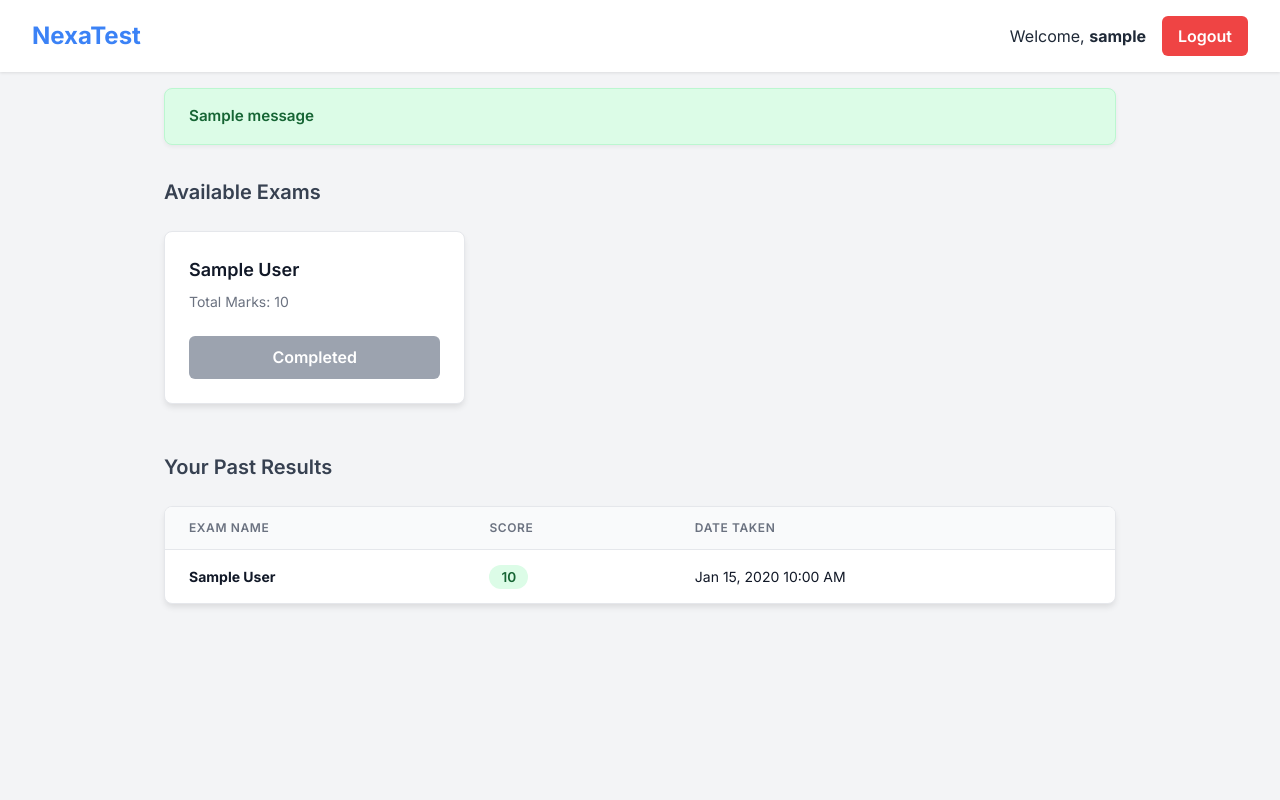
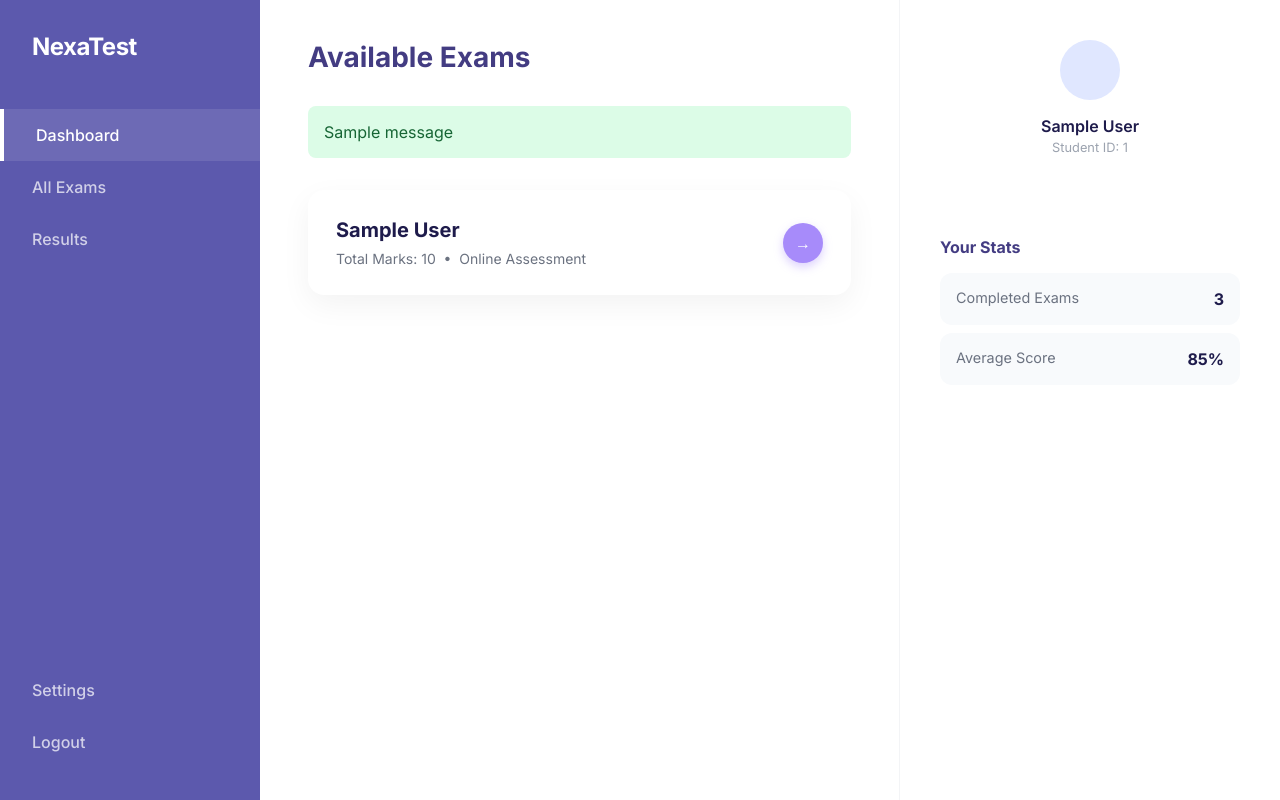
Before and after one commit to Saniya-S19/Online_exam_system, a Django app: page /dashboard/ in a window 1280 px wide. Run offline with Django 5.2, Linux system fonts and the light colour scheme; a user stored in the database is signed in; tables that the repository leaves empty hold one stand-in row (values such as "Sample post"); one stand-in notice (Sample message) is shown.

Commit message:
Enhanced UI

```diff
--- a/accounts/templates/add_course.html
+++ b/accounts/templates/add_course.html
@@ -15,7 +15,6 @@
 </head>
 <body>
     <div class="form-container">
-        <!-- This dynamically changes the title based on if you are editing or creating! -->
         <h2>{% if course %}Edit Exam: {{ course.course_name }}{% else %}Create New Exam{% endif %}</h2>
 
         <form method="POST">
--- a/accounts/templates/dashboard.html
+++ b/accounts/templates/dashboard.html
@@ -1,141 +1,198 @@
 <!DOCTYPE html>
 <html lang="en">
 <head>
-    <meta charset="UTF-8">
-    <meta name="viewport" content="width=device-width, initial-scale=1.0">
-    <title>NexaTest - Student Dashboard</title>
-    <link href="https://fonts.googleapis.com/css2?family=Inter:wght@300;400;600;700&display=swap" rel="stylesheet">
+    <title>NexaTest - Dashboard</title>
+    <link href="https://fonts.googleapis.com/css2?family=Inter:wght@400;500;600;700&display=swap" rel="stylesheet">
+    <style>
 
-    <style>
-        * { margin: 0; padding: 0; box-sizing: border-box; font-family: 'Inter', sans-serif; }
-        body { background-color: #f3f4f6; color: #1f2937; line-height: 1.5; }
-
-        .navbar { background: #ffffff; padding: 1rem 2rem; display: flex; justify-content: space-between; align-items: center; box-shadow: 0 1px 3px rgba(0,0,0,0.1); }
-        .navbar h1 { font-size: 1.5rem; color: #111827; font-weight: 700; }
-        .navbar .user-info { display: flex; align-items: center; gap: 1rem; }
-        .btn-logout { background: #ef4444; color: white; padding: 0.5rem 1rem; border-radius: 0.375rem; text-decoration: none; font-weight: 600; transition: background 0.2s; }
-        .btn-logout:hover { background: #dc2626; }
-
-        .container { max-width: 1000px; margin: 2rem auto; padding: 0 1.5rem; }
-        .section-header { margin-bottom: 1.5rem; }
-        .section-header h2 { font-size: 1.25rem; font-weight: 600; color: #374151; }
-
-        .grid { display: grid; grid-template-columns: repeat(auto-fill, minmax(280px, 1fr)); gap: 1.5rem; margin-bottom: 3rem; }
-        .card { background: white; border-radius: 0.5rem; padding: 1.5rem; box-shadow: 0 4px 6px -1px rgba(0,0,0,0.1); border: 1px solid #e5e7eb; transition: transform 0.2s, box-shadow 0.2s; }
-        .card:hover { transform: translateY(-3px); box-shadow: 0 10px 15px -3px rgba(0,0,0,0.1); }
-        .card h3 { font-size: 1.125rem; font-weight: 600; margin-bottom: 0.5rem; color: #111827; }
-        .card p { color: #6b7280; font-size: 0.875rem; margin-bottom: 1.5rem; }
-        .btn-primary { display: block; background: #3b82f6; color: white; padding: 0.6rem 1rem; border-radius: 0.375rem; text-decoration: none; font-weight: 600; text-align: center; transition: background 0.2s; }
-        .btn-primary:hover { background: #2563eb; }
-
-        .table-container { background: white; border-radius: 0.5rem; box-shadow: 0 4px 6px -1px rgba(0,0,0,0.1); overflow: hidden; border: 1px solid #e5e7eb; }
-        table { width: 100%; border-collapse: collapse; }
-        thead { background-color: #f9fafb; border-bottom: 1px solid #e5e7eb; }
-        th { text-align: left; padding: 0.75rem 1.5rem; font-size: 0.75rem; font-weight: 600; color: #6b7280; text-transform: uppercase; letter-spacing: 0.05em; }
-        td { padding: 1rem 1.5rem; border-bottom: 1px solid #e5e7eb; font-size: 0.875rem; color: #111827; }
-        tr:last-child td { border-bottom: none; }
-
-        .score-badge { background: #dcfce7; color: #166534; padding: 0.25rem 0.75rem; border-radius: 9999px; font-weight: 600; font-size: 0.85rem; }
-
-        .alert {
-            padding: 1rem 1.5rem;
-            border-radius: 0.5rem;
-            margin-bottom: 1rem;
-            font-weight: 600;
-            font-size: 0.95rem;
-            box-shadow: 0 2px 4px rgba(0,0,0,0.05);
-        }
-        .alert-success {
-            background-color: #dcfce7;
-            color: #166534;
-            border: 1px solid #bbf7d0;
-        }
-        .alert-warning {
-            background-color: #fef08a;
-            color: #854d0e;
-            border: 1px solid #fde047;
-        }
-        .alert-error {
-            background-color: #fee2e2;
-            color: #991b1b;
-            border: 1px solid #fecaca;
+        body {
+            font-family: 'Inter', sans-serif;
+            background: #ffffff;
+            min-height: 100vh;
+            margin: 0;
+            padding: 0;
+            box-sizing: border-box;
         }
 
+        .app-window {
+            width: 100%;
+            max-width: 100%;
+            height: 100vh;
+            background: #ffffff;
+            border-radius: 0;
+            box-shadow: none;
+            display: flex;
+            overflow: hidden;
+        }
+
+        /* 3. The Deep Indigo Left Sidebar */
+        .sidebar {
+            width: 260px;
+            background: #5c59ad;
+            color: white;
+            padding: 2rem 0;
+            display: flex;
+            flex-direction: column;
+        }
+        .logo {
+            font-size: 1.5rem;
+            font-weight: 700;
+            padding: 0 2rem;
+            margin-bottom: 3rem;
+            letter-spacing: -0.5px;
+        }
+        .nav-item {
+            padding: 1rem 2rem;
+            color: #d1d0e8;
+            text-decoration: none;
+            display: flex;
+            align-items: center;
+            gap: 1rem;
+            font-weight: 500;
+            transition: all 0.2s;
+        }
+        .nav-item:hover { color: white; background: rgba(255,255,255,0.05); }
+        .nav-item.active {
+            background: rgba(255, 255, 255, 0.1);
+            color: white;
+            border-left: 4px solid white;
+        }
+
+        .main-content {
+            flex: 1;
+            padding: 2.5rem 3rem;
+            background: #ffffff;
+            overflow-y: auto;
+        }
+        .header {
+            display: flex;
+            justify-content: space-between;
+            align-items: center;
+            margin-bottom: 2rem;
+        }
+        .header h1 {
+            color: #433c82;
+            margin: 0;
+            font-size: 1.75rem;
+        }
+
+        /* 5. The Floating Exam Cards */
+        .exam-card {
+            border-radius: 16px;
+            padding: 1.75rem;
+            margin-bottom: 1.5rem;
+            display: flex;
+            align-items: center;
+            justify-content: space-between;
+            transition: transform 0.2s;
+        }
+        .exam-card:hover { transform: translateY(-3px); }
+
+        /* Alternating Colors just like the reference image */
+        .card-white { background: #ffffff; box-shadow: 0 10px 30px rgba(0,0,0,0.05); }
+        .card-purple { background: #f6edfd; }
+        .card-pink { background: #fcecf0; }
+
+        .exam-info h3 { color: #1e1b4b; margin: 0 0 0.5rem 0; font-size: 1.25rem; }
+        .exam-info p { color: #6b7280; font-size: 0.875rem; margin: 0; }
+
+        .btn-arrow {
+            background: #a78bfa;
+            color: white;
+            width: 40px; height: 40px;
+            border-radius: 50%;
+            display: flex; justify-content: center; align-items: center;
+            text-decoration: none;
+            font-weight: bold;
+            box-shadow: 0 4px 10px rgba(167, 139, 250, 0.4);
+            transition: background 0.2s;
+        }
+        .btn-arrow:hover { background: #8b5cf6; }
+
+        /* 6. The Right Sidebar (Calendar/Profile area) */
+        .right-sidebar {
+            width: 300px;
+            padding: 2.5rem;
+            background: #ffffff;
+            border-left: 1px solid #f3f4f6;
+            display: flex;
+            flex-direction: column;
+            align-items: center;
+        }
+        .profile-img {
+            width: 60px; height: 60px;
+            border-radius: 50%;
+            background: #e0e7ff;
+            margin-bottom: 1rem;
+        }
+        .profile-name { color: #1e1b4b; font-weight: 600; margin: 0; }
+        .profile-id { color: #9ca3af; font-size: 0.8rem; margin-top: 0.25rem; }
     </style>
 </head>
 <body>
 
-    <nav class="navbar">
-        <h1 style="color: #3b82f6;">NexaTest</h1>
-        <div class="user-info">
-            <span>Welcome, <strong>{{ user.username }}</strong></span>
-            <a href="{% url 'logout' %}" class="btn-logout">Logout</a>
+    <div class="app-window">
+
+        <!-- LEFT SIDEBAR -->
+        <div class="sidebar">
+            <div class="logo">NexaTest</div>
+            <a href="{% url 'dashboard' %}" class="nav-item active">Dashboard</a>
+            <a href="#" class="nav-item">All Exams</a>
+            <a href="#" class="nav-item">Results</a>
+            <div style="flex: 1;"></div> <!-- Pushes settings to the bottom -->
+            <a href="#" class="nav-item">Settings</a>
+            <a href="{% url 'logout' %}" class="nav-item">Logout</a>
         </div>
-    </nav>
+
+        <!-- MAIN CONTENT (EXAM CARDS) -->
+        <div class="main-content">
+            <div class="header">
+                <h1>Available Exams</h1>
+            </div>
 
             {% if messages %}
-        <div style="max-width: 1000px; margin: 1rem auto 0; padding: 0 1.5rem;">
-            {% for message in messages %}
-                <div class="alert alert-{{ message.tags }}">
-                    {{ message }}
-                </div>
-            {% endfor %}
+                <div style="background: #dcfce7; color: #166534; padding: 1rem; border-radius: 8px; margin-bottom: 2rem;">
+                    {% for message in messages %}{{ message }}{% endfor %}
                 </div>
             {% endif %}
 
-    <main class="container">
+            {% for course in courses %}
+                <div class="exam-card
+                    {% if forloop.counter|divisibleby:3 %}card-pink
+                    {% elif forloop.counter|divisibleby:2 %}card-purple
+                    {% else %}card-white{% endif %}">
 
-
-        <div class="section-header">
-            <h2>Available Exams</h2>
+                    <div class="exam-info">
+                        <h3>{{ course.course_name }}</h3>
+                        <p>Total Marks: {{ course.total_marks }} &nbsp;&bull;&nbsp; Online Assessment</p>
                     </div>
 
-        <div class="grid">
-            {% for course in courses %}
-                <div class="card">
-                    <h3>{{ course.course_name }}</h3>
-                    <p>Total Marks: {{ course.total_marks }}</p>
-                    {% if course.id in taken_exam_ids %}
-                        <span class="btn-primary" style="background-color: #9ca3af; cursor: not-allowed;">Completed</span>
-                    {% else %}
-                        <a href="{% url 'take_exam' course.id %}" class="btn-primary">Take Exam</a>
-                    {% endif %}
+                    <a href="#" class="btn-arrow">&rarr;</a>
                 </div>
             {% empty %}
-                <p style="color: #6b7280; grid-column: 1 / -1;">No exams available right now. Check back later!</p>
+                <p style="color: #9ca3af;">No exams available right now.</p>
             {% endfor %}
         </div>
 
+        <div class="right-sidebar">
+            <div class="profile-img"></div>
+            <p class="profile-name">{{ request.user.first_name }} {{ request.user.last_name }}</p>
+            <p class="profile-id">Student ID: {{ request.user.id }}</p>
 
-        <div class="section-header">
-            <h2>Your Past Results</h2>
+            <div style="margin-top: 3rem; width: 100%;">
+                <h4 style="color: #433c82; margin-bottom: 1rem;">Your Stats</h4>
+                <div style="background: #f8fafc; padding: 1rem; border-radius: 12px; margin-bottom: 0.5rem; display: flex; justify-content: space-between;">
+                    <span style="color: #6b7280; font-size: 0.9rem;">Completed Exams</span>
+                    <strong style="color: #1e1b4b;">3</strong>
+                </div>
+                <div style="background: #f8fafc; padding: 1rem; border-radius: 12px; display: flex; justify-content: space-between;">
+                    <span style="color: #6b7280; font-size: 0.9rem;">Average Score</span>
+                    <strong style="color: #1e1b4b;">85%</strong>
+                </div>
+            </div>
         </div>
 
-        {% if past_results %}
-            <div class="table-container">
-                <table>
-                    <thead>
-                        <tr>
-                            <th>Exam Name</th>
-                            <th>Score</th>
-                            <th>Date Taken</th>
-                        </tr>
-                    </thead>
-                    <tbody>
-                        {% for result in past_results %}
-                            <tr>
-                                <td><strong>{{ result.exam.course_name }}</strong></td>
-                                <td><span class="score-badge">{{ result.marks_scored }}</span></td>
-                                <td>{{ result.date_taken|date:"M d, Y g:i A" }}</td>
-                            </tr>
-                        {% endfor %}
-                    </tbody>
-                </table>
     </div>
-        {% else %}
-            <p style="color: #6b7280;">You haven't taken any exams yet.</p>
-        {% endif %}
 
-    </main>
 </body>
 </html>
```
Also changed, not shown: accounts/templates/teacher_dashboard.html (+213 -80 lines). Lines whose indentation alone changed are shown as unchanged.
